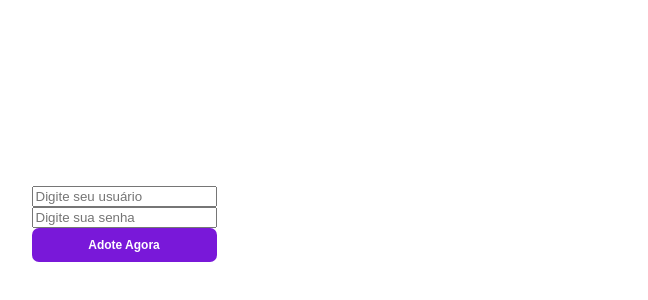
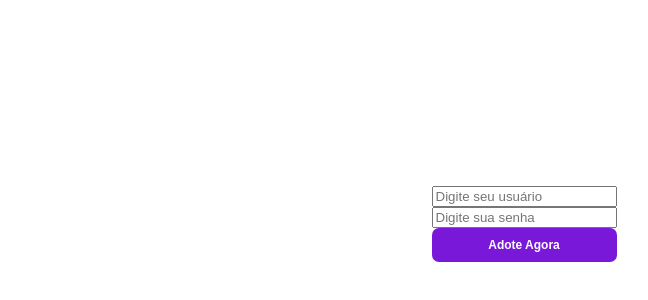
Before and after one commit to FATEC-2022-TCC/frontend, a Vue app: page /login in a window 1280 px wide. Shown: the part 176-476 px from the top of the page, without its empty margins (116-764 px from the left). Built offline with nearby package versions, Linux system fonts and the light colour scheme.

Commit message:
Remove example code

```diff
--- a/src/Login.vue
+++ b/src/Login.vue
@@ -29,9 +29,6 @@ const items = [
             <Input placeholder="Digite sua senha" />
             <Button @click="push()" btn_title="Adote Agora"></Button>
         </form>
-        <Card v-for="item in items">
-            <p>{{ item }}</p>
-        </Card>
     </div>
 </template>
 
--- a/src/components/Button.vue
+++ b/src/components/Button.vue
@@ -16,5 +16,6 @@
     font-size: 12px;
     color: white;
     font-weight: bold;
+    cursor: pointer;
 }
 </style>
```
